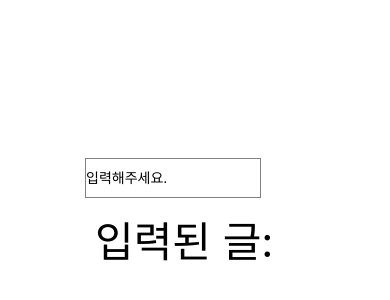
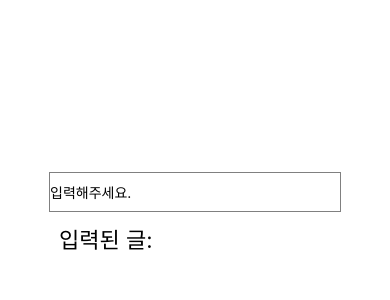
Before and after one commit to tweakershin/react-native-tutorials, a React Native app: screen / in a window 390 px wide. Shown: the part 204-504 px from the top of the page. Built offline with nearby package versions, Linux system fonts and the light colour scheme.

Commit message:
BaseTextInput 수정

```diff
--- a/src/components/BaseTextInput.js
+++ b/src/components/BaseTextInput.js
@@ -8,19 +8,19 @@ export default class BaseTextInput extends Component {
   }
   render() {
     return (
-      <View style={{ padding: 10 }}>
+      <View style={{ padding: 10, width: "80%" }}>
         <TextInput
           style={{
             height: 40,
             borderColor: "gray",
             borderWidth: 1,
-            width: "80%"
+            width: "100%"
           }}
           placeholder="입력해주세요."
           onChangeText={text => this.setState({ text })}
           value={this.state.text}
         />
-        <Text style={{ padding: 10, fontSize: 42 }}>
+        <Text style={{ padding: 10, fontSize: 22, width: "100%" }}>
           입력된 글: {this.state.text}
         </Text>
       </View>
```
